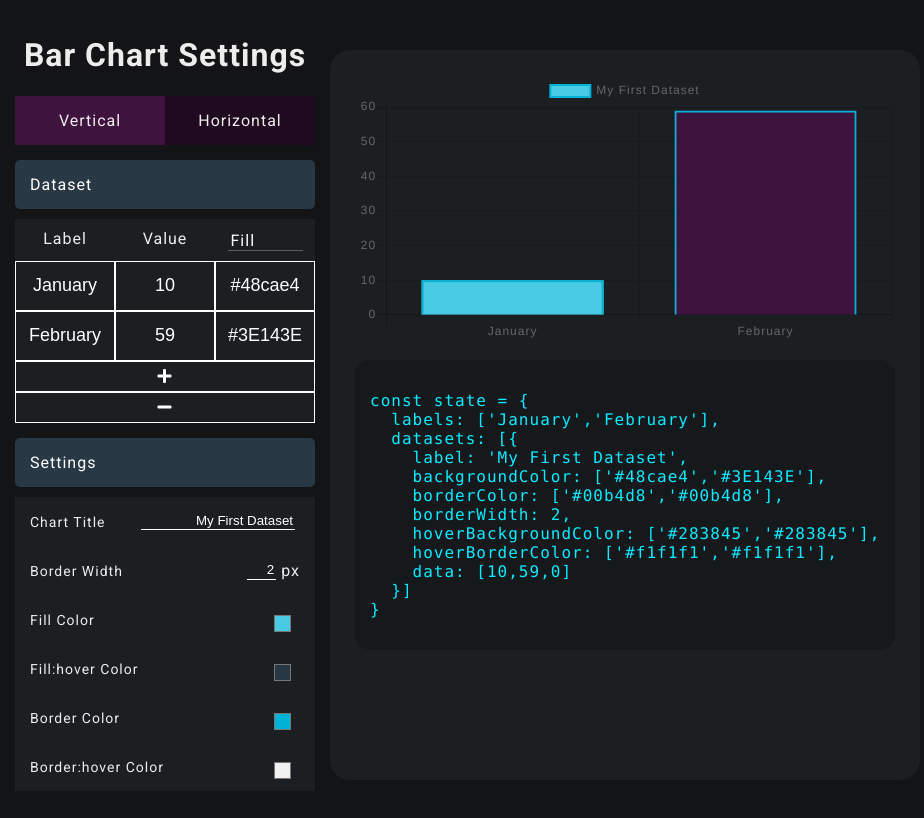
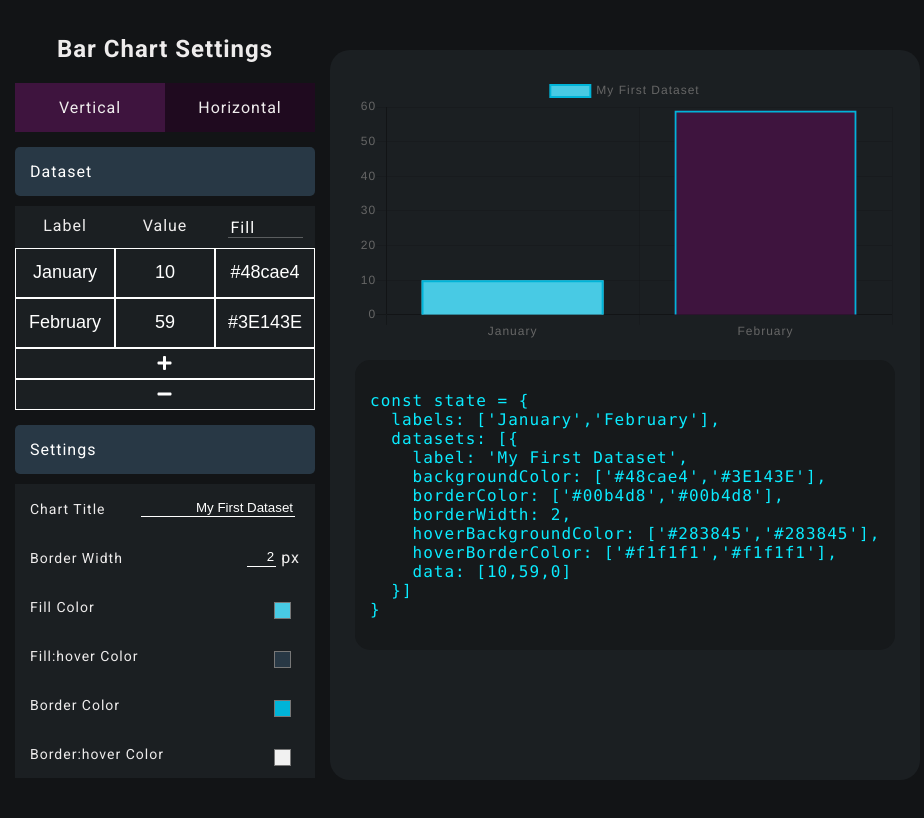
Before and after one commit to cristianscode/rechart-maker, a React (Create React App) app: page /bar in a window 1280 px wide. Shown: the top 818 px of the page, without its empty margins (0-924 px from the left). Built offline with nearby package versions, Linux system fonts and the light colour scheme.

Commit message:
DoughPie Setting Title for Pie and Doughnut charts

```diff
--- a/src/_components/chart-settings/bar-doughnut-settings.js
+++ b/src/_components/chart-settings/bar-doughnut-settings.js
@@ -185,16 +185,18 @@ class BarDoughnutSettings extends React.Component {
     render = () => {
         var chartType = "Vertical";
         var chartTypeAlt = "Horizontal";
+        var settingTitle = "Bar Chart Settings";
         var barChart = true;
         if (this.state.chartType.toLowerCase() == "doughnut" || this.state.chartType.toLowerCase() == "pie") {
             chartType = "Doughnut";
             chartTypeAlt = "Pie";
+            settingTitle = "DoughPie Chart Settings"
             barChart = false;
         }
         return (
             <div style={{ display: "flex" }}>
                 <div className="settings-sidebar">
-                    <h1 className="text-center">Bar Chart Settings</h1>
+                    <h2 className="text-center">{settingTitle}</h2>
                     <div style={{ display: "flex", marginBottom: 15 }}>
                         <div id="chartType" className="barType active" onClick={() => this.toggleBarType(chartType)}>{chartType}</div>
                         <div id="chartAlt" className="barType" onClick={() => this.toggleBarType(chartTypeAlt)}>{chartTypeAlt}</div>
```
